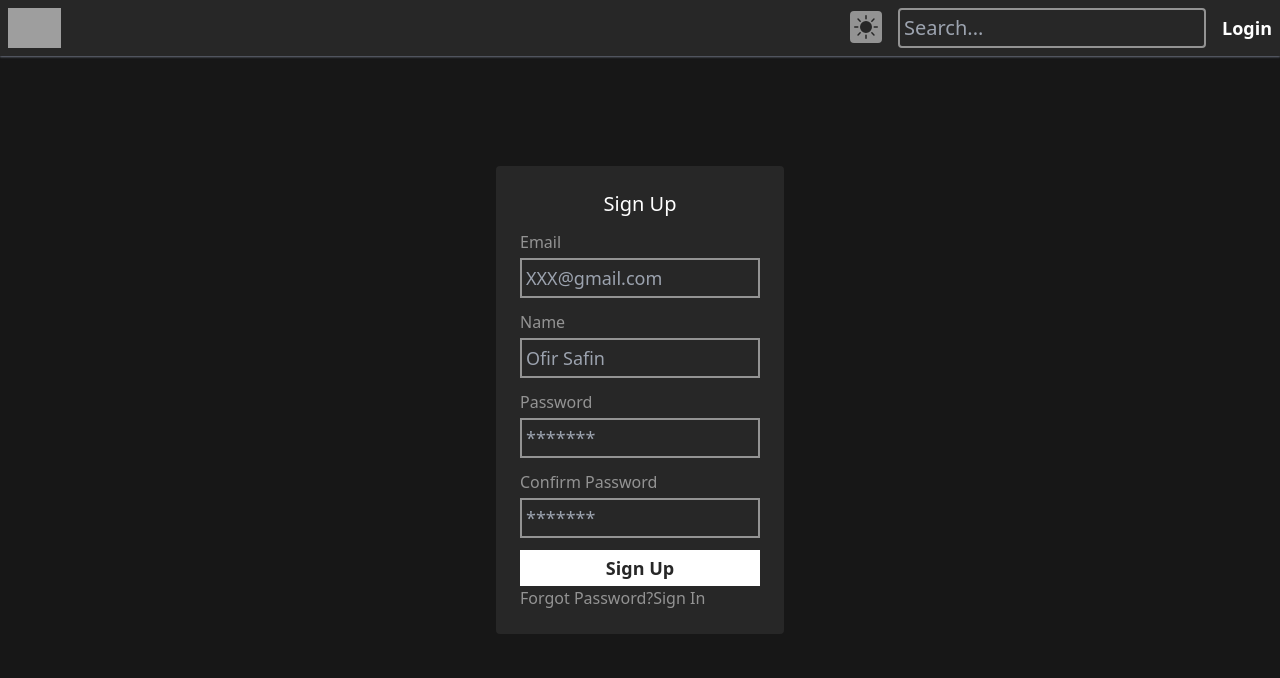
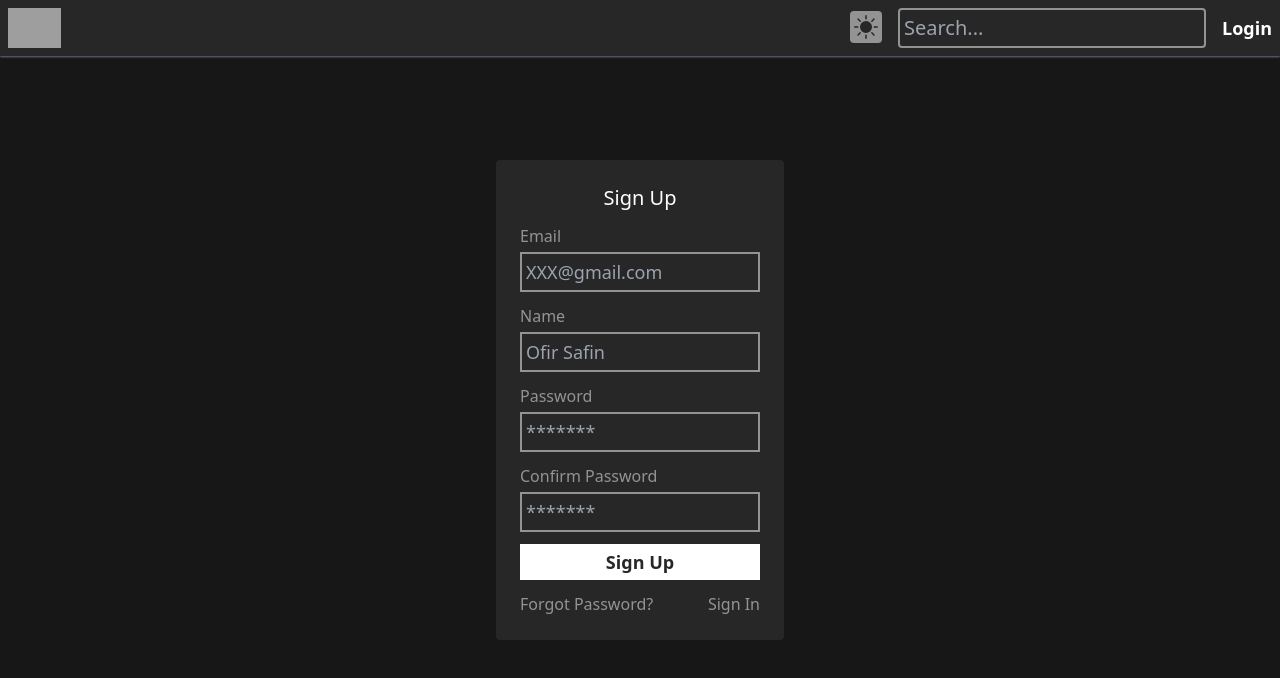
Before and after one commit to ofirsaf/Review_App_Frontend, a React (Create React App) app: page /auth/signup in a window 1280 px wide. Shown: the top 678 px of the page. Built offline with nearby package versions, Linux system fonts and the light colour scheme; grey boxes are pictures that could not be loaded.

Commit message:
Update SignUp.jsx

```diff
--- a/src/components/auth/SignUp.jsx
+++ b/src/components/auth/SignUp.jsx
@@ -21,6 +21,7 @@ const SignUp = () => {
             name="Confirm Password"
           />
           <Submit value="Sign Up" />
+          <div className="flex justify-between">
             <NavLink
               className="text-dark-subtle hover:text-white transition"
               to="/auth/forgetPassword"
@@ -33,6 +34,7 @@ const SignUp = () => {
             >
               Sign In
             </NavLink>
+          </div>
         </form>
       </Container>
     </div>
```
Lines whose indentation alone changed are shown as unchanged.
